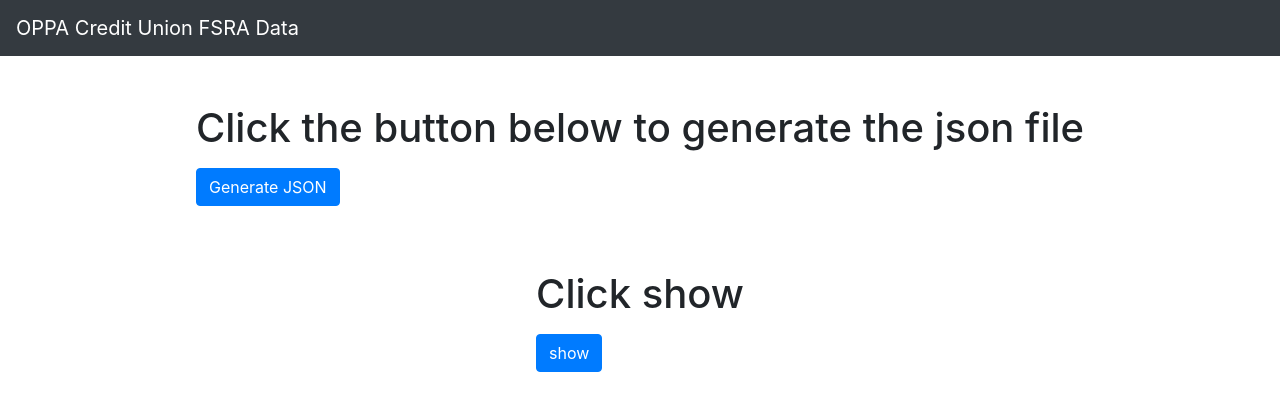
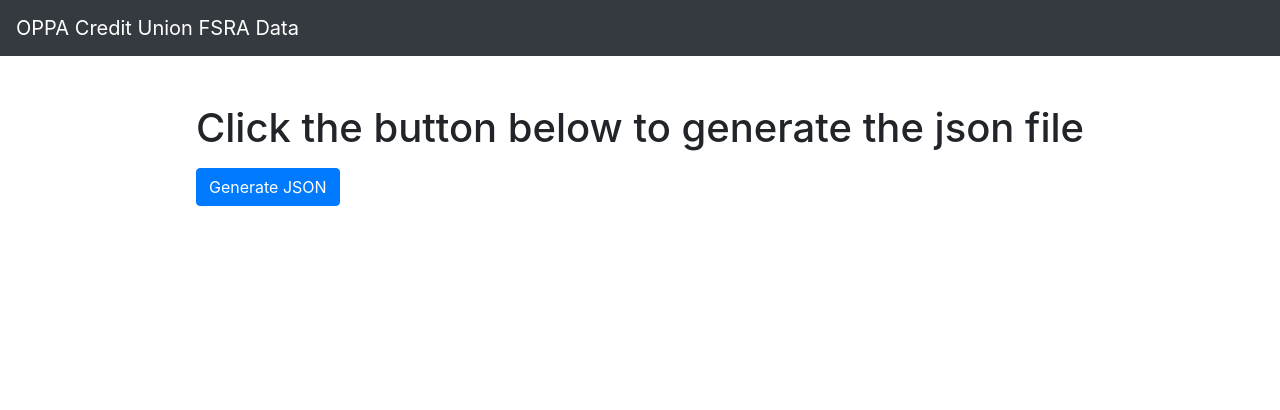
Before and after one commit to vaibhavvj255/node_19_05, a website: page index.html in a window 1280 px wide. Drawn offline with nearby package versions, Linux system fonts and the light colour scheme.

Commit message:
fsra working

```diff
--- a/app.js
+++ b/app.js
@@ -630,7 +630,7 @@
 
       });
 
-  // for server
+  // for live server
 app.get('/download', function(req, res){
         res.download(path.join(__dirname, './json_files', 'FSRA_may2021.json')); // Set disposition and send it.
       });
@@ -639,6 +639,7 @@
   /*app.get('/download', function(req, res){
     res.download(path.join(__dirname, './json_files', fileName)); // Set disposition and send it.
   });*/
+
 
 
 ///-----------for show only -----------
--- a/index.html
+++ b/index.html
@@ -23,15 +23,6 @@
             </div>
  </div>
 
-
- <div class="row">
-    <form action="/show" method="post" class="mx-auto">
-            <h1 class="mt-5">Click show</h1>
-            <button class="btn btn-primary mt-2" type="submit" id="">show</button>
-    </form>
-    </div>
-
-
 </body>
 
 </html>
```
